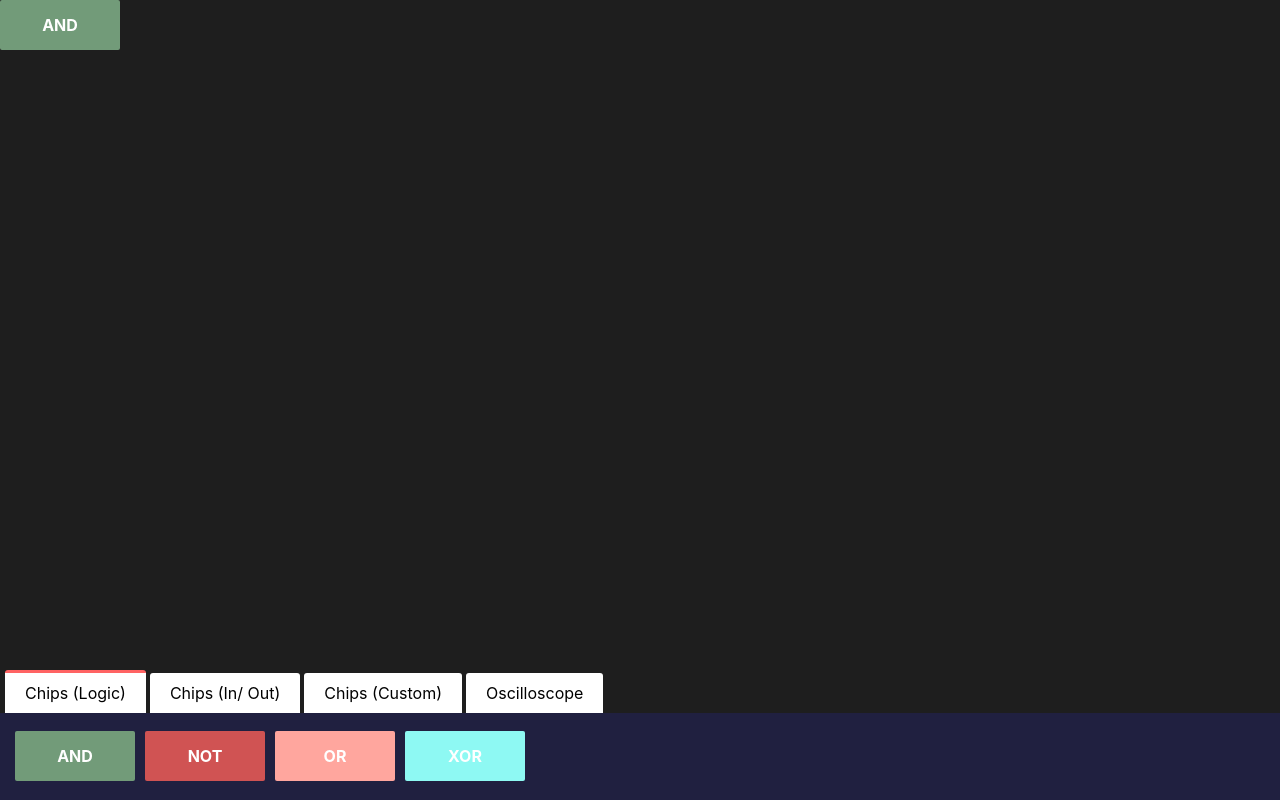
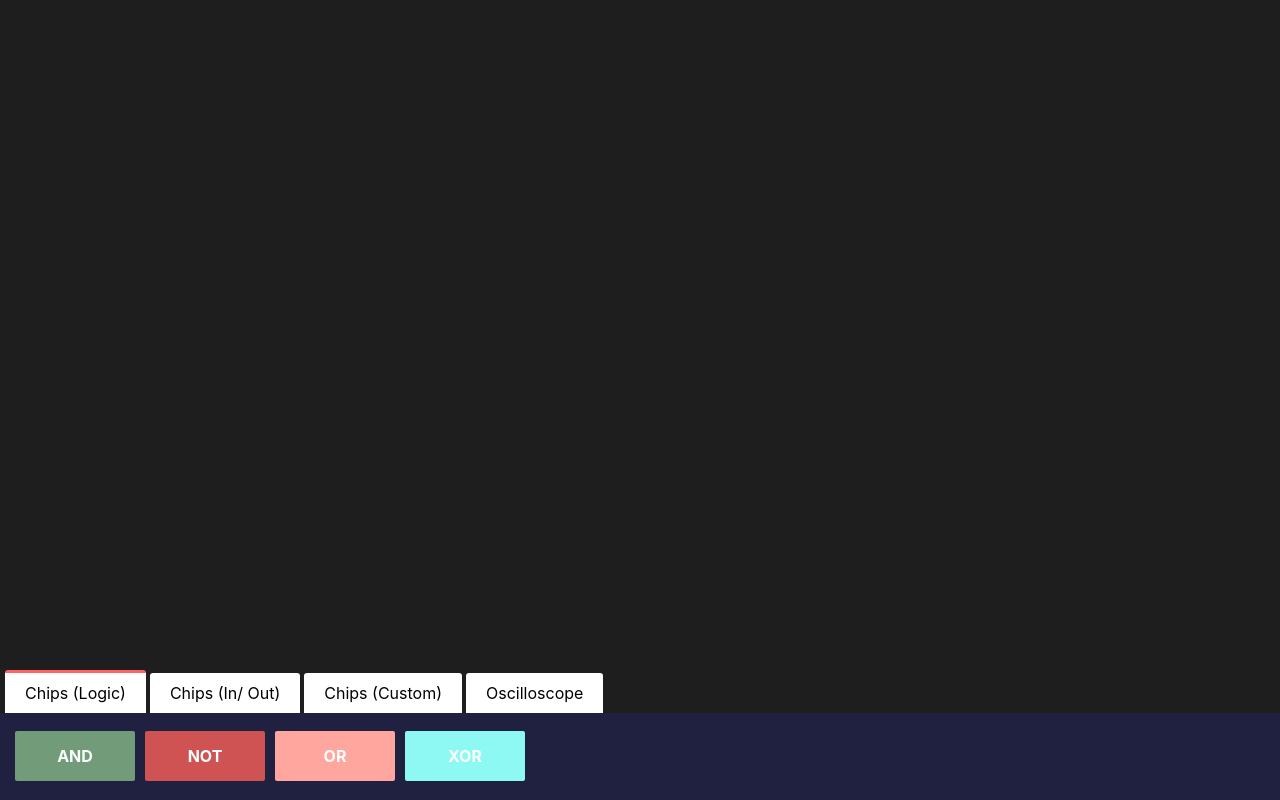
Before and after one commit to Roboleo1010/logic-gate-simulator, a React (Create React App) app: page / in a window 1280 px wide. Built offline with nearby package versions, Linux system fonts and the light colour scheme.

Commit message:
Adding chips to board (resolve #26)

```diff
--- a/src/components/board/board.tsx
+++ b/src/components/board/board.tsx
@@ -4,23 +4,16 @@ import Chip from "../chip/chip";
 
 import "./board.scss";
 
-interface BoardState {
+interface BoardProps {
     chips: ChipBlueprint[];
 }
 
-class Board extends Component<{}, BoardState>{
-
-    constructor(props: any) {
-        super(props);
-
-        this.state = { chips: [new ChipBlueprint("AND", "#729B79")] }
-    }
-
+class Board extends Component<BoardProps>{
     render() {
         return (
             <div className="board">
-                {this.state.chips.map(chip => {
-                    return <Chip chip={chip}></Chip>
+                {this.props.chips.map((chip, index) => {
+                    return <Chip key={`${chip.name}_${index}`} chip={chip}></Chip>
                 })}
             </div>);
     }
--- a/src/components/chip/chip-toolbox.tsx
+++ b/src/components/chip/chip-toolbox.tsx
@@ -4,6 +4,7 @@ import "./chip.scss";
 
 interface ChipToolboxProps {
     chip: ChipBlueprint;
+    onChipClicked: (chip: ChipBlueprint) => void;
 }
 
 class ChipToolbox extends Component<ChipToolboxProps> {
@@ -11,7 +12,7 @@ class ChipToolbox extends Component<ChipToolboxProps> {
         let style = { backgroundColor: this.props.chip.color };
 
         return (
-            <div className="chip chip-on-toolbox" style={style}>
+            <div className="chip chip-on-toolbox" style={style} onClick={() => this.props.onChipClicked(this.props.chip)}>
                 <span>
                     {this.props.chip.name}
                 </span>
--- a/src/components/chip/chip.scss
+++ b/src/components/chip/chip.scss
@@ -24,4 +24,6 @@
 }
 
 .chip-on-board {
+    position: absolute;
+    cursor: grab;
 }
--- a/src/components/circuit-builder/circuit-builder.tsx
+++ b/src/components/circuit-builder/circuit-builder.tsx
@@ -1,21 +1,39 @@
 import React, { Component } from 'react';
+import ChipBlueprint from '../../model/chip-blueprint';
 import Simulator from '../../simulation/simulator';
 import Board from '../board/board';
 import Toolbox from '../toolbox/toolbox';
 
 import './circuit-builder.scss';
 
-class CircuitBuilder extends Component {
+interface CircuitBuilderState {
+    chips: ChipBlueprint[];
+}
+
+class CircuitBuilder extends Component<{}, CircuitBuilderState> {
+
+    constructor(props: any) {
+        super(props);
+
+        this.state = { chips: [] };
+    }
 
     componentDidMount() {
         Simulator.getInstance().simulate();
     }
 
+    addChipToBoard(chip: ChipBlueprint) {
+        let newChips = this.state.chips;
+        newChips.push(chip)
+
+        this.setState({ chips: newChips })
+    }
+
     render() {
         return (
             <div className="circuit-builder">
-                <Board></Board>
-                <Toolbox></Toolbox>
+                <Board chips={this.state.chips}></Board>
+                <Toolbox onChipClicked={this.addChipToBoard.bind(this)}></Toolbox>
             </div>
         );
     }
--- a/src/components/toolbox/toolbox.tsx
+++ b/src/components/toolbox/toolbox.tsx
@@ -14,9 +14,13 @@ interface ToolboxState {
     chipsCustom: ChipBlueprint[];
 }
 
-class Toolbox extends Component<{}, ToolboxState> {
+interface ToolboxProps {
+    onChipClicked: (chip: ChipBlueprint) => void;
+}
 
-    constructor(props: any) {
+class Toolbox extends Component<ToolboxProps, ToolboxState> {
+
+    constructor(props: ToolboxProps) {
         super(props);
 
         this.state = {
@@ -40,21 +44,21 @@ class Toolbox extends Component<{}, ToolboxState> {
                     <Tab isSelected={this.state.selectedTab === tabs[0].id}>
                         <div className="tab-chips">
                             {this.state.chipsLogic.map(chip => {
-                                return <ChipToolbox chip={chip} key={chip.name}></ChipToolbox>;
+                                return <ChipToolbox chip={chip} key={chip.name} onChipClicked={this.props.onChipClicked}></ChipToolbox>;
                             })}
                         </div>
                     </Tab>
                     <Tab isSelected={this.state.selectedTab === tabs[1].id}>
                         <div className="tab-chips">
                             {this.state.chipsInOut.map(chip => {
-                                return <ChipToolbox chip={chip} key={chip.name}></ChipToolbox>;
+                                return <ChipToolbox chip={chip} key={chip.name} onChipClicked={this.props.onChipClicked}></ChipToolbox>;
                             })}
                         </div>
                     </Tab>
                     <Tab isSelected={this.state.selectedTab === tabs[2].id}>
                         <div className="tab-chips">
                             {this.state.chipsCustom.map(chip => {
-                                return <ChipToolbox chip={chip} key={chip.name}></ChipToolbox>;
+                                return <ChipToolbox chip={chip} key={chip.name} onChipClicked={this.props.onChipClicked}></ChipToolbox>;
                             })}
                         </div>
                     </Tab>
```
